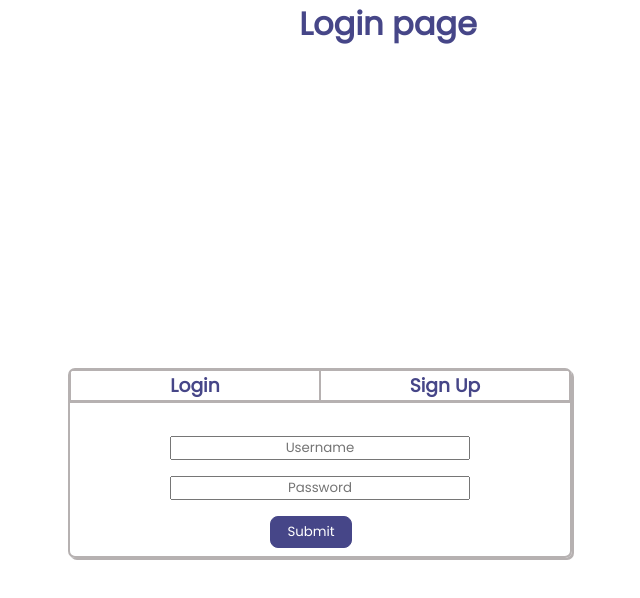
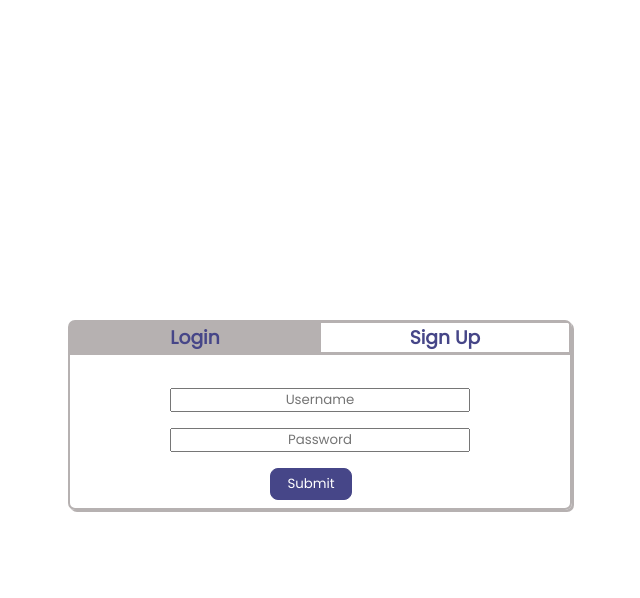
Before and after one commit to rahulkumarravindran/stock-trader, a React (Create React App) app: page /login in a window 1280 px wide. Shown: the top 598 px of the page, without its empty margins (252-892 px from the left). Built offline with nearby package versions, Linux system fonts and the light colour scheme.

Commit message:
added Flag for login/Signup tab

```diff
--- a/src/App.js
+++ b/src/App.js
@@ -1,13 +1,23 @@
 
 import './App.css';
-import {BrowserRouter as Router, Route} from 'react-router-dom'
-import login from './components/login.js'
+import {BrowserRouter as Router, Route, Switch} from 'react-router-dom'
+import Login from './components/Login.js'
+import {useState} from 'react'
 
 function App() {
+  const [flagLogin,setLoginFlag] = useState(true);
+  console.log({flagLogin});
+
   return (
     <Router>
     <div className="App">
-      <Route path='/login' component= {login} />
+
+      <Switch>
+      <Route path='/login'>
+        <Login loginFlag={flagLogin} setLoginFlag={setLoginFlag}/>
+      </Route>
+      </Switch>
+
     </div>
     </Router>
   );
--- a/src/components/login.js
+++ b/src/components/login.js
@@ -1,10 +1,31 @@
-const login = (props) => {
+const Login = (props) => {
+
+    const ToggleLoginFlag = (loginFlag) => {
+        if(loginFlag){
+            console.log(props.loginFlag)
+        }
+        else{
+            props.setLoginFlag(!loginFlag)
+            console.log(props.loginFlag)
+        }
+    }
+
+    const ToggleSignupFlag = (loginFlag) => {
+        if(loginFlag){
+            props.setLoginFlag(!loginFlag)
+            console.log(props.loginFlag)
+        }
+        else{
+            console.log(props.loginFlag)
+        }
+    }
+
+
     return (<>
-    <h1>Login page</h1>
     <div className="LoginContainer">
     <div className="TopDiv">
-        <h3>Login</h3>
-        <h3>Sign Up</h3>
+        <h3 className={props.loginFlag ? 'SelectedTab' : 'UnSelectedTab'} onClick={() => ToggleLoginFlag(props.loginFlag)}>Login</h3>
+        <h3 className={props.loginFlag ? 'UnSelectedTab' : 'SelectedTab'} onClick={() => ToggleSignupFlag(props.loginFlag)}>Sign Up</h3>
     </div>
     <div className="BottomDiv">
         <br></br>
@@ -18,4 +39,4 @@ const login = (props) => {
     </>)
 }
 
-export default login;
+export default Login;
--- a/src/index.css
+++ b/src/index.css
@@ -27,10 +27,19 @@ body {
   display: flex;
 }
 
-.TopDiv h3{
+.TopDiv .SelectedTab{
   border: 1px solid rgb(182, 177, 177);
   border-bottom: 3px solid rgb(182, 177, 177);
   width: 50%;
+  background-color: rgb(182, 177, 177);
+  cursor: pointer;
+}
+
+.TopDiv .UnSelectedTab{
+  border: 1px solid rgb(182, 177, 177);
+  border-bottom: 3px solid rgb(182, 177, 177);
+  width: 50%;
+  cursor: pointer;
 }
 
 .BottomDiv form{
```
